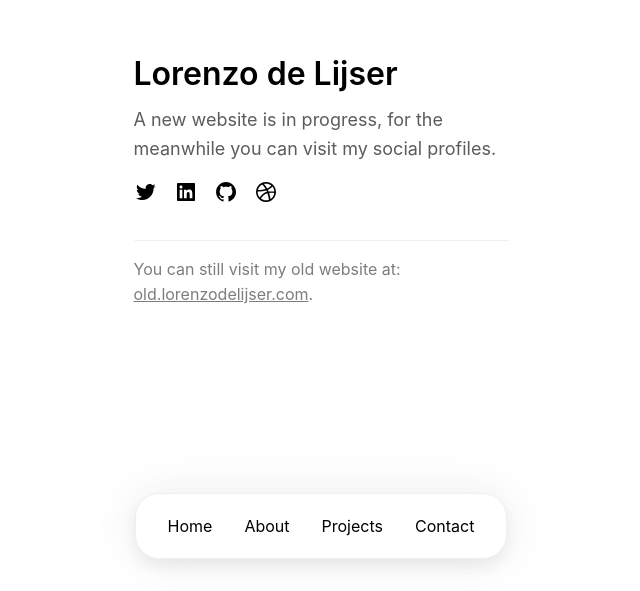
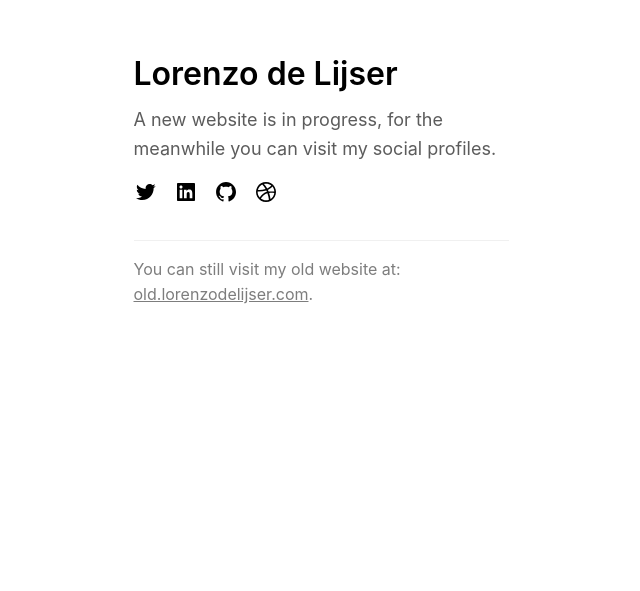
Before and after one commit to lorenzodelijser/temp-personal-website, a Next.js app: page / in a window 1280 px wide. Shown: the part 209-800 px from the top of the page, without its empty margins (319-959 px from the left). Built offline with nearby package versions, Linux system fonts and the light colour scheme.

Commit message:
Update Menubar Component

```diff
--- a/pages/index.js
+++ b/pages/index.js
@@ -2,6 +2,7 @@ import Head from 'next/head'
 
 // Components
 import Icon from '../src/components/atoms/Icon'
+// import MenuBar from '../src/components/atoms/MenuBar'
 
 export default function Home() {
   return (
@@ -14,30 +15,7 @@ export default function Home() {
         />
       </Head>
 
-      <nav>
-        <ul>
-          <li>
-            <a href="#">
-              Home
-            </a>
-          </li>
-          <li>
-            <a href="#">
-              About
-            </a>
-          </li>
-          <li>
-            <a href="#">
-              Projects
-            </a>
-          </li>
-          <li>
-            <a href="#">
-              Contact
-            </a>
-          </li>
-        </ul>
-      </nav>
+      {/* <MenuBar /> */}
 
       <main>
         <h1>Lorenzo de Lijser</h1>
--- /dev/null
+++ b/src/components/atoms/MenuBar/index.js
@@ -0,0 +1,33 @@
+import * as React from 'react'
+
+// Styles
+import Styles from './MenuBar.module.scss'
+
+const MenuBar = () => (
+    <nav className={Styles.MenuBar}>
+        <ul>
+            <li>
+                <a href="#">
+                    Home
+                </a>
+            </li>
+            <li>
+                <a href="#">
+                    About
+                </a>
+            </li>
+            <li>
+                <a href="#">
+                    Projects
+                </a>
+            </li>
+            <li>
+                <a href="#">
+                    Contact
+                </a>
+            </li>
+        </ul>
+    </nav>
+)
+
+export default MenuBar
--- a/styles/globals.scss
+++ b/styles/globals.scss
@@ -4,17 +4,14 @@
   font-weight: 100 900;
   font-display: optional;
   src: url(/fonts/Inter.var.woff2) format('woff2');
-  unicode-range: U+0000-00FF, U+0131, U+0152-0153, U+02BB-02BC, U+02C6, U+02DA,
-    U+02DC, U+2000-206F, U+2074, U+20AC, U+2122, U+2191, U+2193, U+2212, U+2215,
-    U+FEFF, U+FFFD;
+  unicode-range: U+0000-00FF, U+0131, U+0152-0153, U+02BB-02BC, U+02C6, U+02DA, U+02DC, U+2000-206F, U+2074, U+20AC, U+2122, U+2191, U+2193, U+2212, U+2215, U+FEFF, U+FFFD;
 }
 
 html,
 body {
   padding: 0;
   margin: 0;
-  font-family: 'Inter', -apple-system, BlinkMacSystemFont, Segoe UI, Roboto, Oxygen,
-    Ubuntu, Cantarell, Fira Sans, Droid Sans, Helvetica Neue, sans-serif;
+  font-family: 'Inter', -apple-system, BlinkMacSystemFont, Segoe UI, Roboto, Oxygen, Ubuntu, Cantarell, Fira Sans, Droid Sans, Helvetica Neue, sans-serif;
 }
 
 a {
@@ -79,45 +76,3 @@ main {
     }
   }
 }
-
-nav {
-  position: fixed;
-  bottom: 32px;
-  box-shadow: 0px 8px 16px rgba(51, 51, 51, 0.08), 0px 0px 48px rgba(44, 44, 44, 0.08);
-  border-radius: 24px;
-  background: #FFFFFF;
-  border: 1px solid #EFEFEF;
-
-  ul {
-    list-style-type: none;
-    display: flex;
-    padding: 12px 16px;
-    margin: 0;
-
-    li {
-      display: flex;
-      flex-direction: row;
-      justify-content: center;
-      align-items: center;
-
-      a {
-        font-size: 16px;
-        line-height: 100%;
-        border-radius: 12px;
-        padding: 12px 16px;
-        background-color: #ffffff;
-        font-style: normal;
-        margin-right: 8px;
-        transition: 0.2s background-color;
-
-        &:last-child {
-          margin-right: 0;
-        }
-
-        &:hover {
-          background-color: #EFEFEF;
-        }
-      }
-    }
-  }
-}
```
Also changed, not shown: src/components/atoms/MenuBar/MenuBar.module.scss (added, +44 -0 lines).
